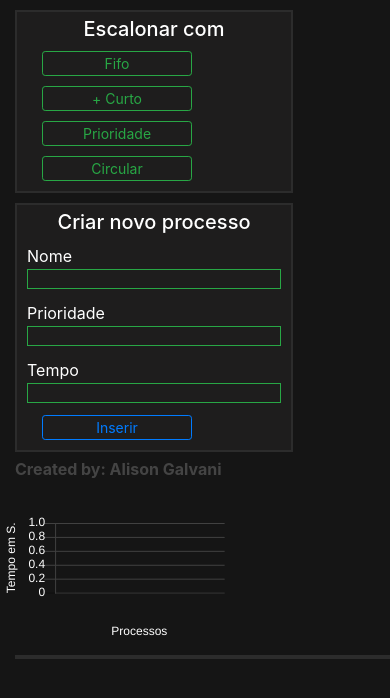
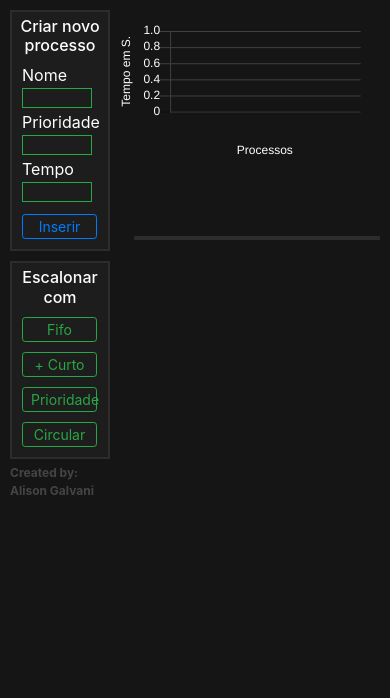
Before and after one commit to AlisonGalvani/EscalonadorDeProcessos, a plain HTML site: page index.html in a window 390 px wide. Drawn offline with nearby package versions, Linux system fonts and the light colour scheme.

Commit message:
media query para celular

```diff
--- a/css/styles.css
+++ b/css/styles.css
@@ -143,6 +143,90 @@ body{
   margin-left: 15px;
 }
 
+@media (max-width: 700px){
+  .opcoes button {
+    display: block;
+    width: 75px;
+    margin-left: 10px;
+    margin-right: 25px;
+    margin-top: 10px;
+    margin-bottom: 10px;
+  }
+
+  .opcoes label{
+    margin-top: 0;
+  }
+
+  .opcoes input {
+    width: 70px;
+  }
+
+  .opcoes fieldset {
+    width: 100px;
+    margin-left: 10px;
+    display: inline;
+  }
+
+  .opcoes label, input {
+    margin-left: 10px;
+    /* margin-right: 5px; */
+  }
+
+  .opcoes h5{
+    margin-top: 5px;
+    font-size: 16px;
+  }
+
+  .esquerdaDireita {
+    display: inline;
+    /* width: 100%; */
+  }
+
+  .esquerda{
+    width: 110px;
+    /* background: yellow; */
+  }
+
+  .direita{
+    width: 67%;
+    /* background: red; */
+  }
+
+  .grafico-barra{
+    margin-top: 25px;
+    width: 105%;
+  }
+
+  .processos{
+    width: 63%;
+    margin-right: 10px;
+    float: right;
+    margin-top: -270px;
+  }
+
+  .processos fieldset {
+    margin-top: 10px;
+    margin-left: 10px;
+    margin-bottom: 10px;
+    padding: 8px;
+    font-size: 12px;
+  }
+
+  .processos label {
+    height: 17px;
+  }
+
+  #tempoMedio{
+    margin-left:  50px;
+  }
+
+  #autor{
+    margin-left: 10px;
+    font-size: 12px;
+  }
+}
+
+
 @keyframes insercao-processos {
 
   0% {opacity: 0; transform: translate(-50px, 0px);}
--- a/index.html
+++ b/index.html
@@ -16,6 +16,25 @@
         <div class="esquerdaDireita">
             <div class="esquerda">
                 <div class="opcoes">
+                    <fieldset>
+                            <h5>
+                                Criar novo processo
+                            </h5>
+
+                            <label class="label label-success">Nome</label>
+                            <input type="text" id="inputNome">
+
+                            <label>Prioridade</label>
+                            <input type="number" id="inputPrioridade">
+
+                            <label>Tempo</label>
+                            <input type="number" id="inputTempo">
+
+                            <button onclick="inserirProcesso()" class="btn btn-outline-primary btn-sm">
+                                Inserir
+                            </button>
+                        </fieldset>
+
                     <fieldset>
                         <h5>Escalonar com</h5>
 
@@ -37,24 +56,7 @@
 
                     </fieldset>
 
-                    <fieldset>
-                        <h5>
-                            Criar novo processo
-                        </h5>
 
-                        <label class="label label-success">Nome</label>
-                        <input type="text" id="inputNome">
-
-                        <label>Prioridade</label>
-                        <input type="number" id="inputPrioridade">
-
-                        <label>Tempo</label>
-                        <input type="number" id="inputTempo">
-
-                        <button onclick="inserirProcesso()" class="btn btn-outline-primary btn-sm">
-                            Inserir
-                        </button>
-                    </fieldset>
                 </div>
                 <div id="autor">
                     <strong>Created by: Alison Galvani</strong>
```
